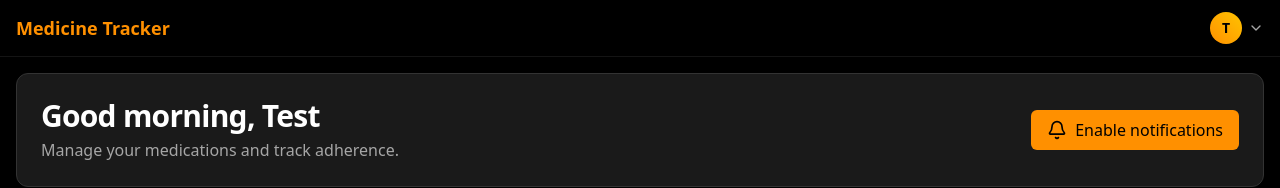
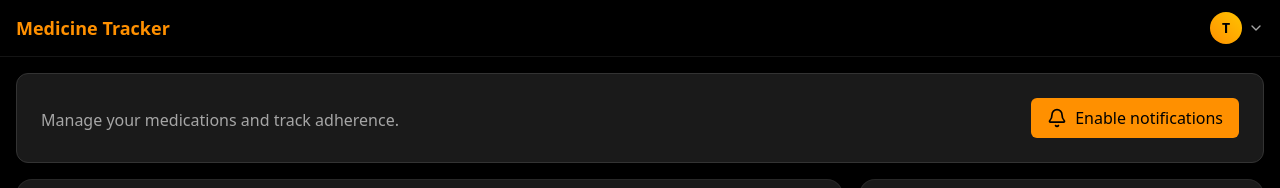
Before and after one commit to ViniciusPraxedes/Medicine-Tracker, a React (Vite) app: page / in a window 1280 px wide. Both pictures are taken after a click on the button "Sign in as Guest (Test Mode)". Shown: the top 188 px of the page. Built offline with nearby package versions, Linux system fonts and the light colour scheme; no server answers.

Commit message:
feat: add Dashboard component with notification permission support and summary cards

```diff
--- a/src/components/dashboard/Dashboard.jsx
+++ b/src/components/dashboard/Dashboard.jsx
@@ -13,23 +13,7 @@ const Dashboard = () => {
     const [isRequesting, setIsRequesting] = useState(false);
     const [permissionGranted, setPermissionGranted] = useState(Notification.permission === 'granted');
 
-    // Get the current hour of the system
-    const currentHour = new Date().getHours();
-    // Initialize greeting string variable
-    let greeting = "Hello";
-    // Check if the current time is morning
-    if (currentHour < 12) {
-        // Set greeting to good morning
-        greeting = "Good morning";
-    // Check if the current time is afternoon
-    } else if (currentHour < 18) {
-        // Set greeting to good afternoon
-        greeting = "Good afternoon";
-    // Otherwise it is evening
-    } else {
-        // Set greeting to good evening
-        greeting = "Good evening";
-    }
+
 
     const handleEnableNotifications = async () => {
         if (!user) return;
@@ -47,10 +31,7 @@ const Dashboard = () => {
         <div className="grid gap-4 md:grid-cols-2 lg:grid-cols-3">
             <div className="col-span-full flex justify-between items-center bg-card p-6 rounded-xl border shadow-sm">
                 <div>
-                    {/* Render dynamic greeting text based on time of day and username */}
-                    <h1 className="text-3xl font-bold tracking-tight">
-                        {greeting}, {user?.displayName ? user.displayName.split(' ')[0] : 'User'}
-                    </h1>
+                    {/* Subtitle text describing dashboard functionality */}
                     <p className="text-muted-foreground mt-1">Manage your medications and track adherence.</p>
                 </div>
                 {!permissionGranted && (
```
